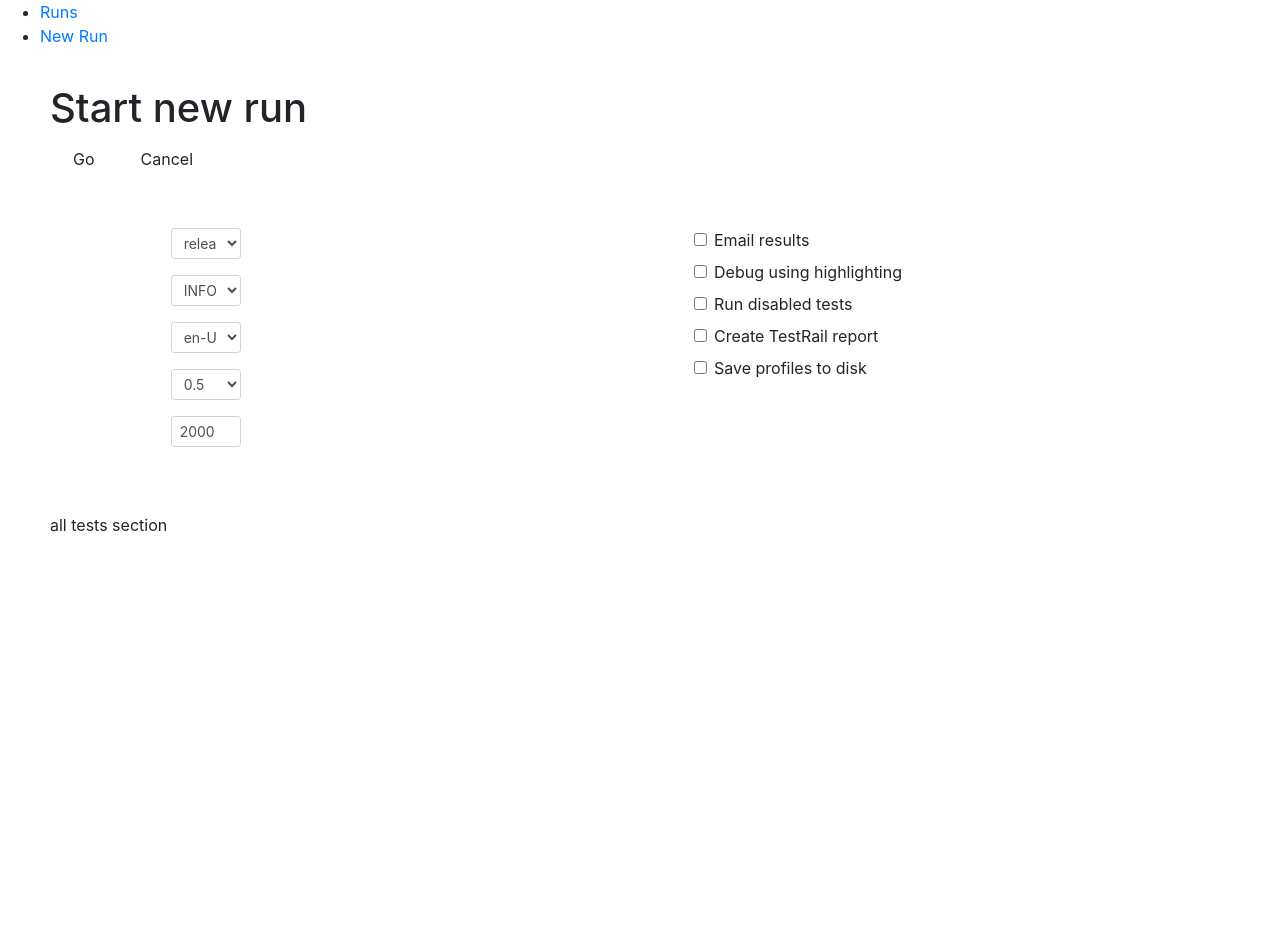
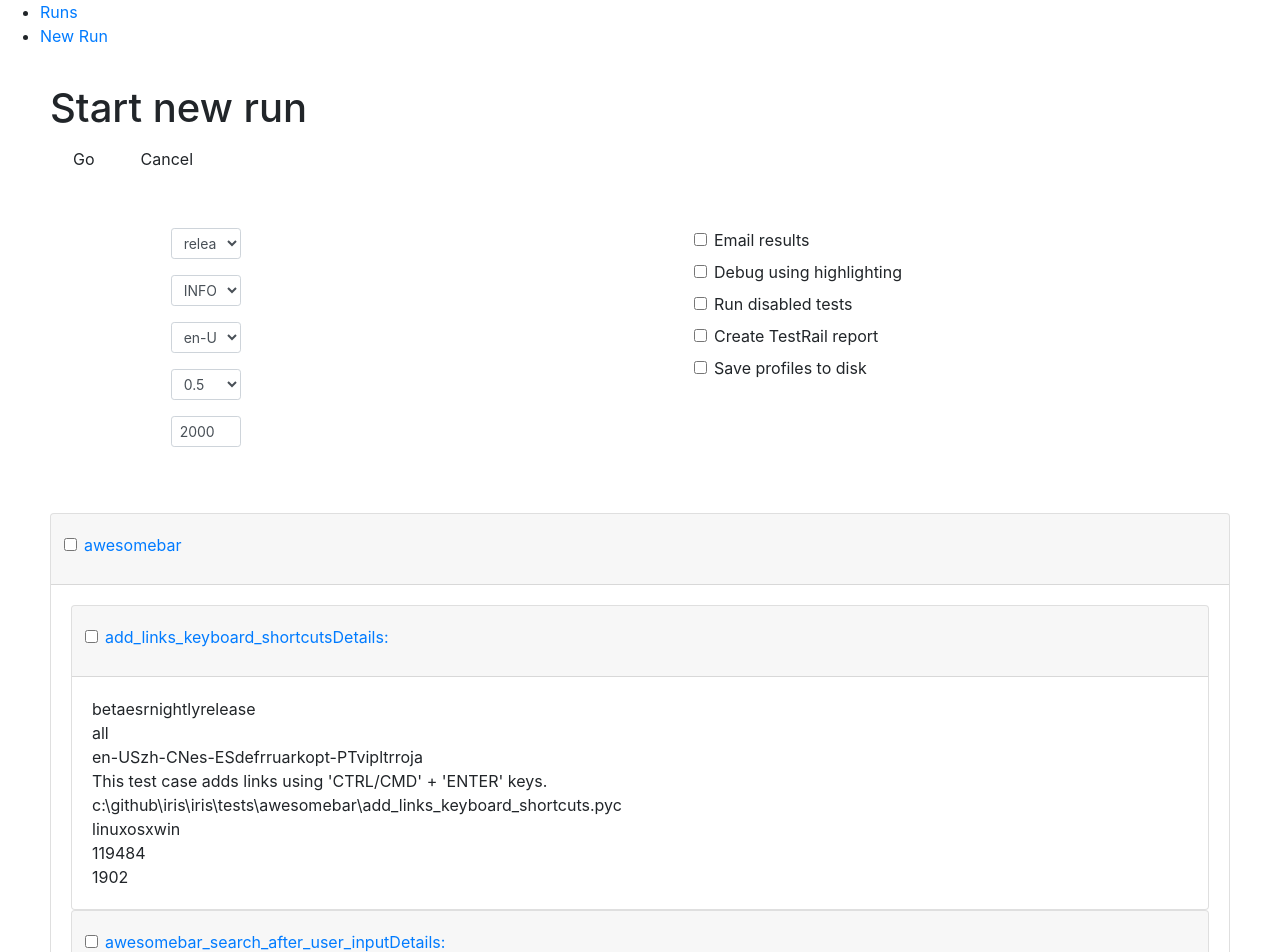
Before and after one commit to psilaghi/iris-control-center, a React (Create React App) app: page /runs/new in a window 1280 px wide. Shown: the top 952 px of the page. Before the commit the page ends 800 px from the top, so only its background shows below. Built offline with nearby package versions, Linux system fonts and the light colour scheme.

Commit message:
all tests section

```diff
--- a/package.json
+++ b/package.json
@@ -9,6 +9,7 @@
     "@fortawesome/free-solid-svg-icons": "^5.1.0-11",
     "@fortawesome/react-fontawesome": "^0.1.0-11",
     "bootstrap": "^4.1.3",
+    "jquery": "^3.3.1",
     "react": "^16.4.2",
     "react-dom": "^16.4.2",
     "react-router-dom": "^4.3.1",
--- a/src/components/NewRunPage/index.js
+++ b/src/components/NewRunPage/index.js
@@ -1,6 +1,7 @@
 import * as React from 'react';
 import ApiClient from '../apiClient';
 import './style.css';
+require('bootstrap');
 
 class NewRunPage extends React.Component {
   constructor(props) {
@@ -234,8 +235,78 @@ class NewRunPage extends React.Component {
             )}
           </div>
 
-          <div className="grid-bottom">
-          all tests section
+          <div id="accordion" className="grid-bottom">
+            {Object.keys(this.state.tests).map(categoryName => (
+              <div className="card" key={categoryName}>
+                <div className="card-header" id={`label-${categoryName}`}>
+                  <h5 className="mb-0">
+                    <button className="btn btn-link" data-toggle="collapse" data-target={`#${categoryName}`} aria-expanded="true" aria-controls={categoryName}>
+                      <div className="checkbox">
+                        <label>
+                          <input
+                            name="categoryName"
+                            className="form-check-input"
+                            type="checkbox"
+                            // checked={categoryName}
+                            // onChange={this.handleCheckboxChange}
+                            // onClick={event => event.preventDefault()}
+                          />
+                          {categoryName}
+                        </label>
+                      </div>
+                    </button>
+                  </h5>
+                </div>
+
+                <div id={categoryName} className="collapse show" aria-labelledby={`label-${categoryName}`} data-parent="#accordion">
+                  <div className="card-body">
+                    {this.state.tests[categoryName].map(test => (
+                      <div key={test.name}>
+                        <div id="accordion">
+                            <div className="card" key={test.name}>
+                              <div className="card-header" id={`label-${test.name}`}>
+                                <h5 className="mb-0">
+                                  <button className="btn btn-link" data-toggle="collapse" data-target={`#${test.name}`} aria-expanded="true" aria-controls={test.name}>
+                                    <div className="checkbox">
+                                      <label>
+                                        <input
+                                          name={test.name}
+                                          className="form-check-input"
+                                          type="checkbox"
+                                          // checked={categoryName}
+                                          // onChange={this.handleCheckboxChange}
+                                          // onClick={event => event.preventDefault()}
+                                        />
+                                        {test.name}
+                                        Details:
+                                      </label>
+                                    </div>
+                                  </button>
+                                </h5>
+                              </div>
+
+                              <div id={test.name} className="collapse show" aria-labelledby={`label-${test.name}`} data-parent="#accordion">
+                                <div className="card-body">
+                                  <div>{test.blocked_by}</div>
+                                  <div>{test.channel}</div>
+                                  <div>{test.enabled}</div>
+                                  <div>{test.fx_version}</div>
+                                  <div>{test.locale}</div>
+                                  <div>{test.meta}</div>
+                                  <div>{test.module}</div>
+                                  <div>{test.platform}</div>
+                                  <div>{test.test_case_id}</div>
+                                  <div>{test.test_suite_id}</div>
+                                </div>
+                              </div>
+                            </div>
+                        </div>
+                      </div>
+                    ))}
+                  </div>
+                </div>
+              </div>
+            ))}
           </div>
         </div>
 
```
Also changed, not shown: 1 other file (tests, documents, lock files or other folders).
